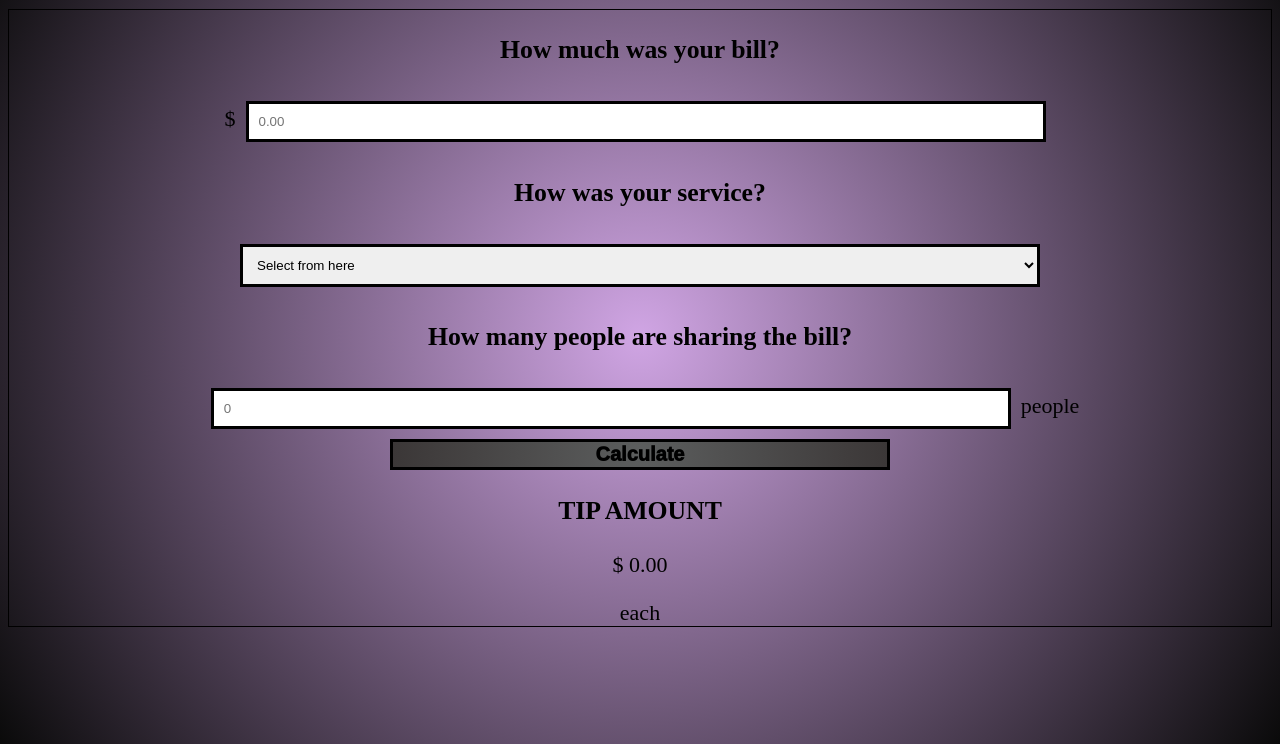
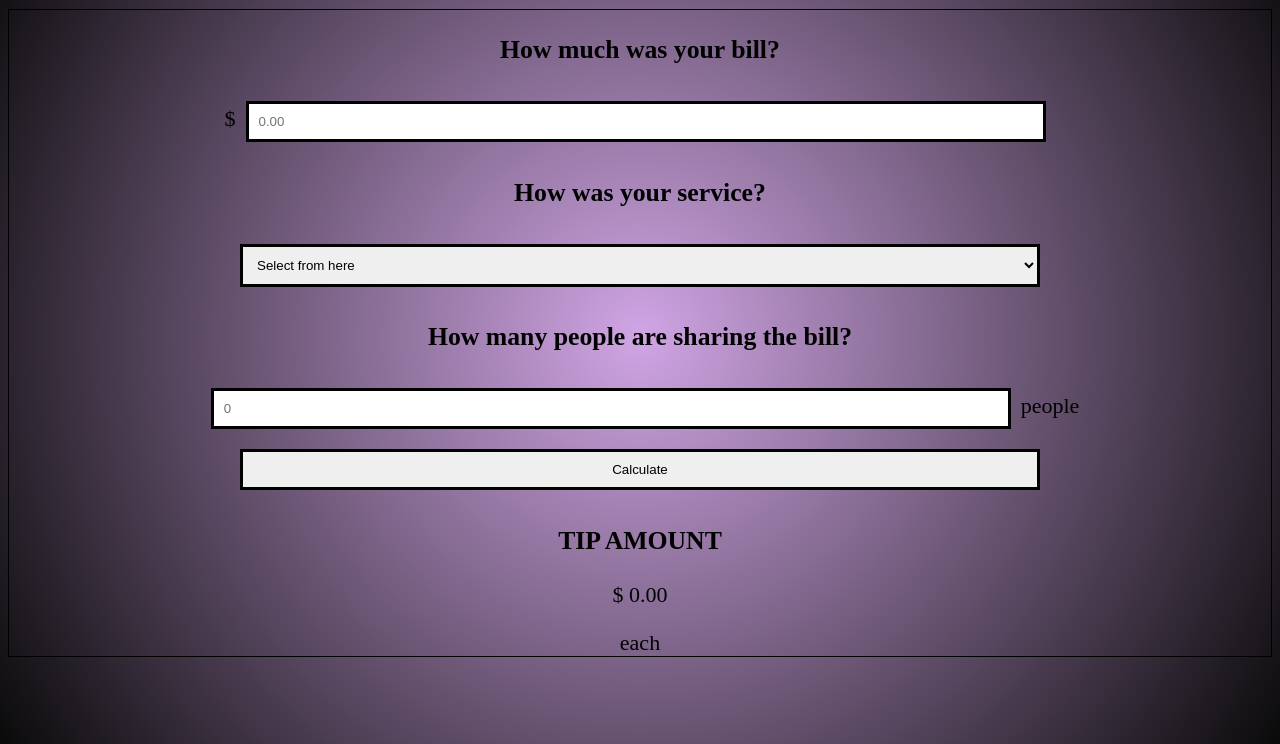
Before and after one commit to himanshufating/TIP_Calculator, a plain HTML site: page index.html in a window 1280 px wide. Shown: the part 72-816 px from the top of the page. Drawn offline with Linux system fonts and the light colour scheme.

Commit message:
Update index.html

```diff
--- a/index.html
+++ b/index.html
@@ -25,7 +25,7 @@
         </select>
         <h3>How many people are sharing the bill?</h3>
         <input type="text" name="" id="split" placeholder="0">people<br>
-        <button id="calculate">Calculate</button>
+        <input type="button" id="calculate" value="Calculate">
 
         <div class="totalTip">
             <h3 class="total">TIP AMOUNT</h3>
```
